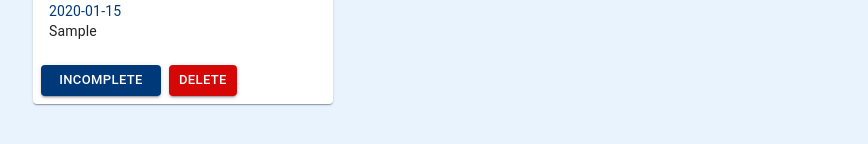
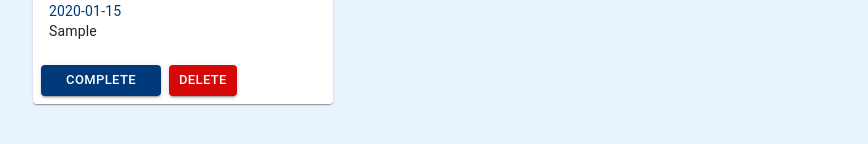
Before and after one commit to lakshya-dhariwal/task-manager-react, a React (Create React App) app: page / in a window 1280 px wide. Both pictures are taken after typing "Sample", "Sample", "2020-01-15" into the empty fields and a click on the button "SAVE TASK". Shown: the part 606-750 px from the top of the page, without its empty margins (23-891 px from the left). Built offline with nearby package versions, Linux system fonts and the light colour scheme.

Commit message:
🐛 fix complete task toggle

```diff
--- a/src/Components/TaskList/Task.tsx
+++ b/src/Components/TaskList/Task.tsx
@@ -34,7 +34,7 @@ const Task: React.FC<Props> = ({ task, handleComplete, handleDelete }: any) => {
             size={"small"}
             onClick={() => handleComplete(task.id)}
           >
-            {task.status ? "Completed" : "Incomplete"}
+            {task.status ? "Incomplete" : "Complete"}
           </Button>
           <Button
             variant="contained"
--- a/src/Components/TaskList/TaskList.tsx
+++ b/src/Components/TaskList/TaskList.tsx
@@ -4,7 +4,7 @@ import { Grid, Typography } from "@mui/material";
 
 const TaskList: React.FC<TasksStateProps> = ({ tasks, setTasks }: any) => {
   const handleComplete = (id: string) => {
-    const updatedTasks = tasks.forEach((task: TaskSchema) => {
+    const updatedTasks = tasks.map((task: TaskSchema) => {
       if (task.id === id) {
         return { ...task, status: !task.status };
       }
```
